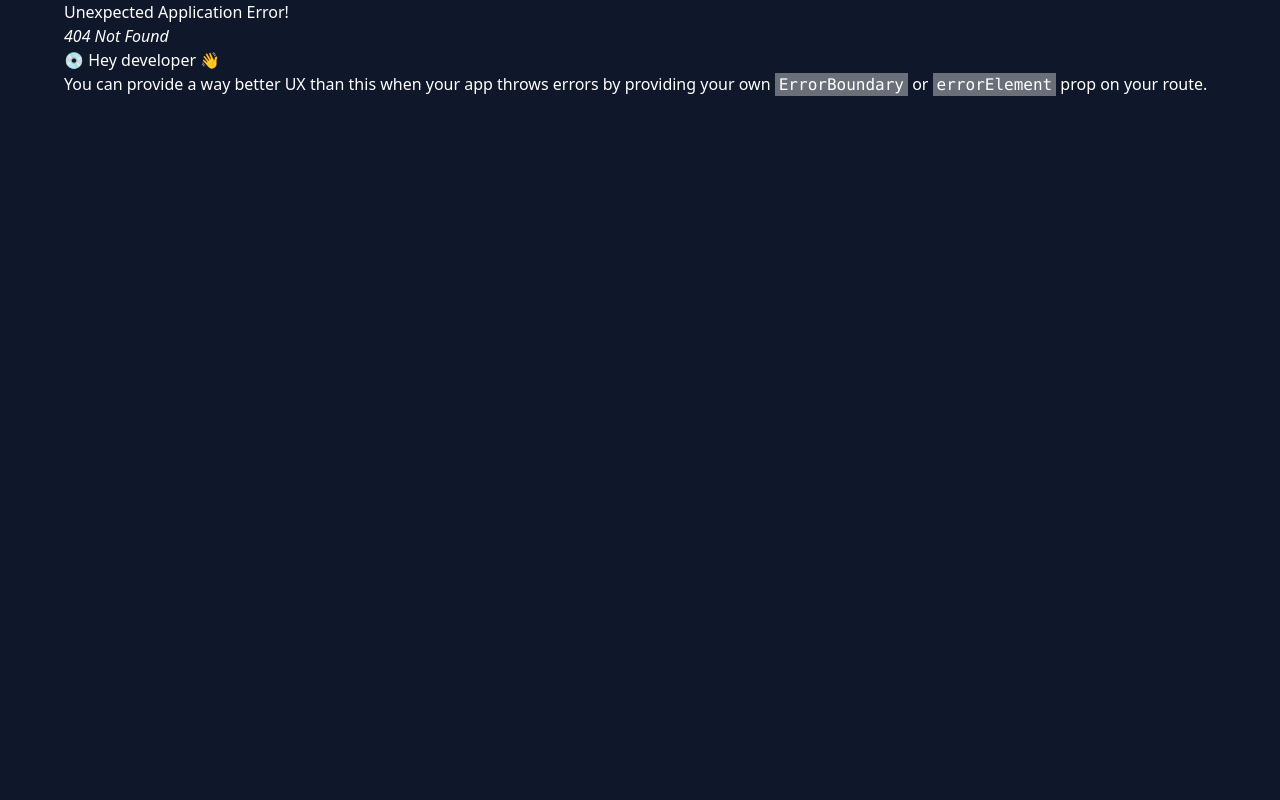
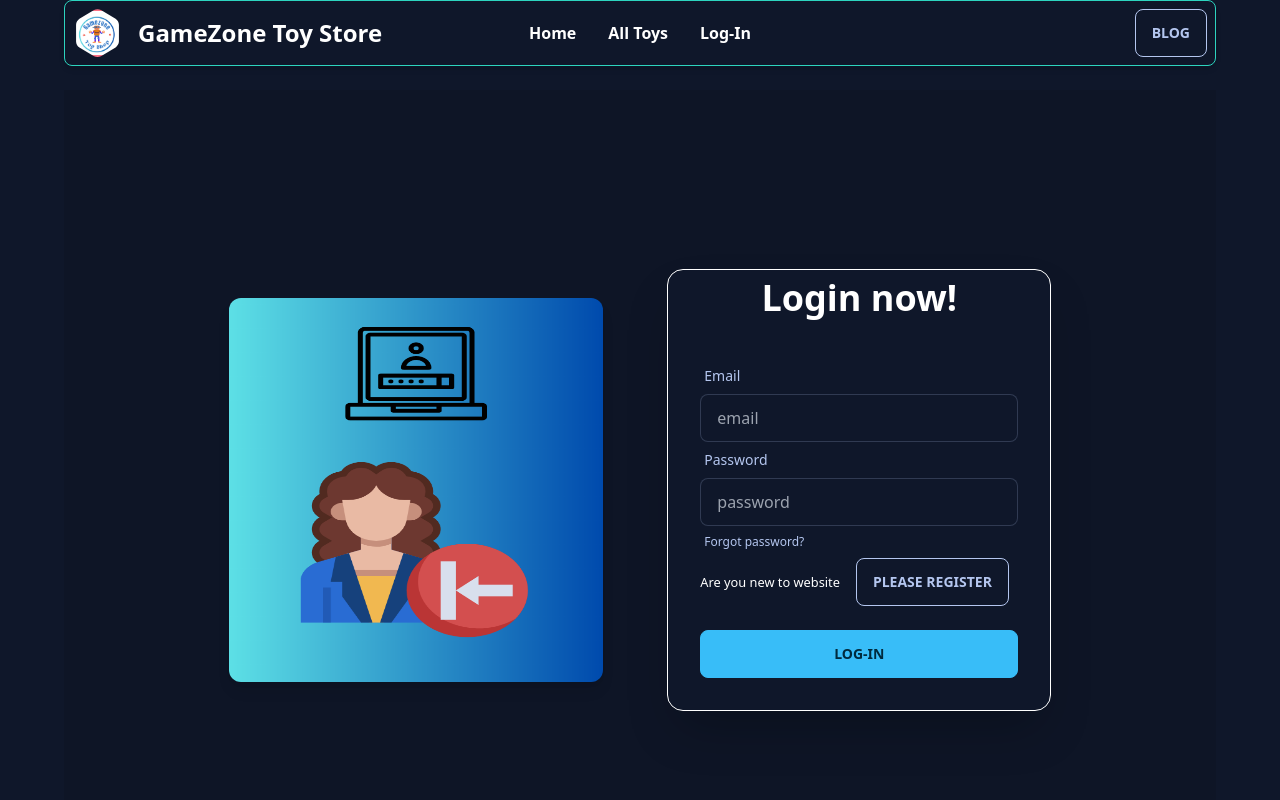
Before and after one commit to sojibpannashovon2/toy-marketplace-client, a React (Vite) app: page /login in a window 1280 px wide. Before the commit this address had no page. Shown: the top 800 px of the page. Built offline with nearby package versions, Linux system fonts and the light colour scheme.

Commit message:
log in add

```diff
--- a/src/components/Log/LogIn.jsx
+++ b/src/components/Log/LogIn.jsx
@@ -1,9 +1,46 @@
 import React from 'react';
+import { Link } from 'react-router-dom';
+
+import login from '../../assets/images/login.png'
 
 const LogIn = () => {
     return (
-        <div>
+        <div className="hero min-h-screen bg-base-200 my-6">
+            <div className="hero-content flex-col lg:flex-row ">
+                <div className="mr-12 w-1/2 ">
+                    <img className='h-96 w-96 shadow-lg rounded-xl' src={login} alt="" />
 
+                </div>
+                <div className="card flex-shrink-0 w-full max-w-sm shadow-2xl bg-base-100 border border-white">
+                    <h1 className="text-4xl text-center my-2 font-bold">Login now!</h1>
+                    <div className="card-body">
+                        <form >
+                            <div className="form-control">
+                                <label className="label">
+                                    <span className="label-text">Email</span>
+                                </label>
+                                <input type="email" placeholder="email" name='email' required className="input input-bordered" />
+                            </div>
+                            <div className="form-control">
+                                <label className="label">
+                                    <span className="label-text">Password</span>
+                                </label>
+                                <input type="text" name='password' required placeholder="password" className="input input-bordered" />
+                                <label className="label">
+                                    <a href="#" className="label-text-alt link link-hover">Forgot password?</a>
+                                </label>
+                            </div>
+                            <small>Are you new to website<Link
+                                className='ml-4 btn btn-outline'
+                                to='/signup'> Please Register</Link></small>
+                            <div className="form-control mt-6">
+
+                                <input className="btn btn-primary" type="submit" value="Log-in" name="" id="" />
+                            </div>
+                        </form>
+                    </div>
+                </div>
+            </div>
         </div>
     );
 };
--- a/src/components/shared/Header.jsx
+++ b/src/components/shared/Header.jsx
@@ -17,7 +17,7 @@ const Header = () => {
                             <Link>All Toys</Link>
                         </li>
                         <li>
-                            <Link>Log-In</Link>
+                            <Link to="/login">Log-In</Link>
                         </li>
                     </ul>
                 </div>
@@ -39,7 +39,7 @@ const Header = () => {
                         <Link className='text-md font-semibold'>All Toys</Link>
                     </li>
                     <li>
-                        <Link className='text-md font-semibold'>Log-In</Link>
+                        <Link to="/login" className='text-md font-semibold'>Log-In</Link>
                     </li>
                 </ul>
             </div>
--- a/src/main.jsx
+++ b/src/main.jsx
@@ -11,6 +11,7 @@ import {
 import Home from './components/pages/Home/Home';
 import Main from './layout/Main';
 import Blog from './components/pages/Blog/Blog';
+import LogIn from './components/Log/LogIn';
 
 const router = createBrowserRouter([
   {
@@ -25,6 +26,10 @@ const router = createBrowserRouter([
         path: "blog",
         element: <Blog></Blog>
       },
+      {
+        path: "login",
+        element: <LogIn></LogIn>
+      },
     ]
   },
 ]);
```
Also changed, not shown: src/assets/Untitled design.png (added), src/assets/images/login.png (added).
